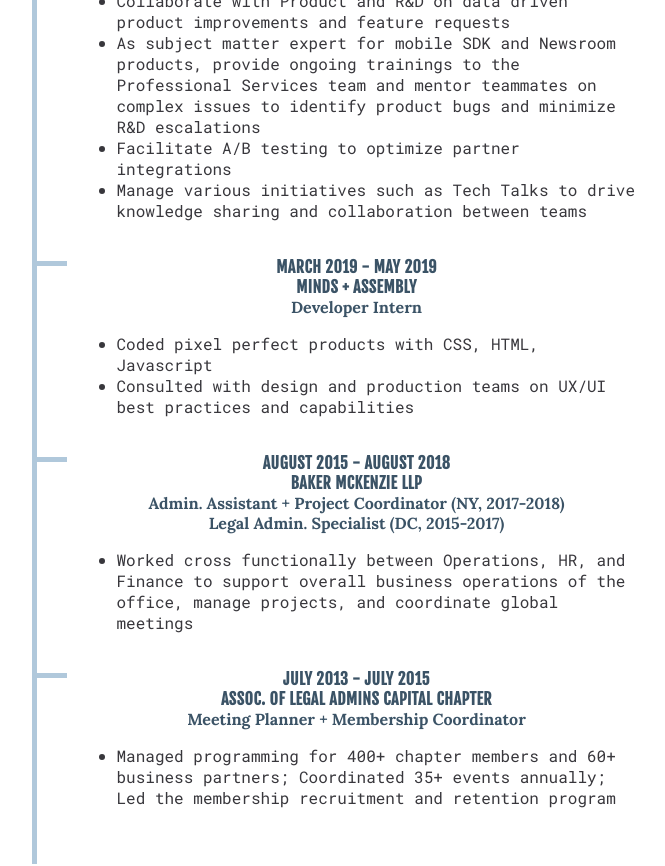
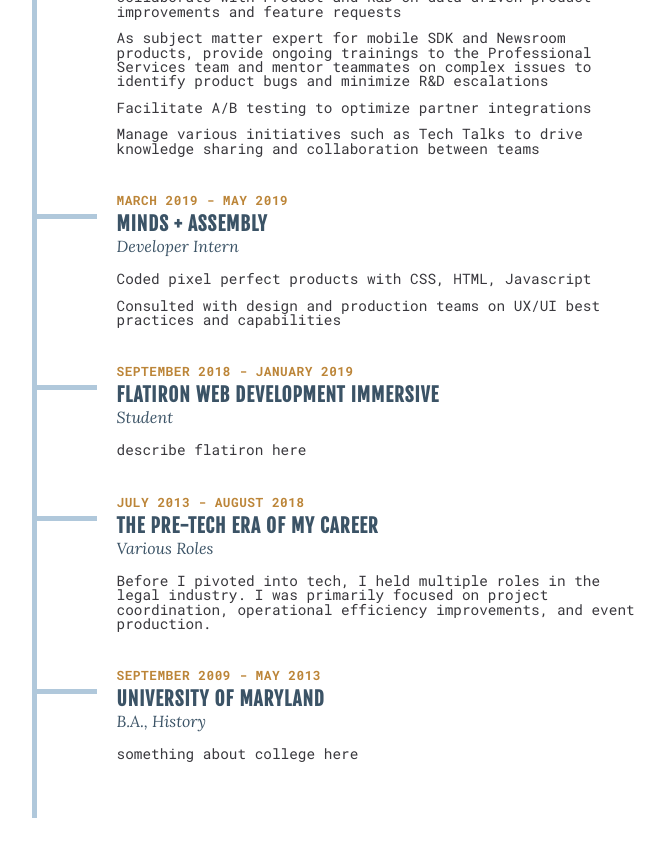
Before and after one commit to scotidodson/2021-portfolio, a React (Create React App) app: page / in a window 1280 px wide. Shown: the part 1860-2726 px from the top of the page, without its empty margins (316-981 px from the left). Built offline with nearby package versions, Linux system fonts and the light colour scheme.

Commit message:
updates to timeline;

```diff
--- a/src/components/Resume.css
+++ b/src/components/Resume.css
@@ -7,11 +7,36 @@
 }
 
 .resume h2,h3,h4 {
-    font-size: 1rem;
-    text-align: center;
-    margin: 0;
-    padding: 0;
+    padding: 0 0 0 40px;
     position: relative;
+}
+
+.resume h2 {
+    letter-spacing: 1px;
+    font-size: 1.2rem;
+}
+
+.resume h3 {
+    font-weight: 200;
+    font-style: italic;
+}
+
+.resume h4 {
+    font-family: 'Roboto Mono';
+    color: #BC8538;
+    font-weight: 600;
+    font-size: .8rem;
+    margin: 0 0 4px 0;
+}
+
+.resume ul {
+    list-style: none;
+}
+
+.resume li {
+    font-size: .9rem;
+    margin: 12px 0;
+    line-height: .9rem;
 }
 
 .resume__segment {
@@ -19,13 +44,13 @@
     padding: 10px 0 10px 40px;
 }
 
-.resume__segment h4:before {
+.resume__segment h2:before {
     content: "";
-    width: 30px;
+    width: 60px;
     height: 5px;
     display: inline-block;
     background: #B0C8DB;
     position: absolute;
-    top: 4px;
+    top: 2px;
     left: -40px;
 }
--- a/src/components/Resume.js
+++ b/src/components/Resume.js
@@ -28,20 +28,27 @@
       </ul>
      </div>
      <div className='resume__segment'>
-      <h4>AUGUST 2015 - AUGUST 2018</h4>
-      <h2>BAKER MCKENZIE LLP</h2>
-      <h3>Admin. Assistant + Project Coordinator (NY, 2017-2018)</h3>
-      <h3>Legal Admin. Specialist (DC, 2015-2017)</h3>
+      <h4>SEPTEMBER 2018 - JANUARY 2019</h4>
+      <h2>FLATIRON WEB DEVELOPMENT IMMERSIVE</h2>
+      <h3>Student</h3>
       <ul>
-        <li>Worked cross functionally between Operations, HR, and Finance to support overall business operations of the office, manage projects, and coordinate global meetings</li>
+        <li>describe flatiron here</li>
       </ul>
      </div>
      <div className='resume__segment'>
-      <h4>JULY 2013 - JULY 2015</h4>
-      <h2>ASSOC. OF LEGAL ADMINS CAPITAL CHAPTER</h2>
-      <h3>Meeting Planner + Membership Coordinator</h3>
+      <h4>JULY 2013 - AUGUST 2018</h4>
+      <h2>THE PRE-TECH ERA OF MY CAREER</h2>
+      <h3>Various Roles</h3>
       <ul>
-        <li>Managed programming for 400+ chapter members and 60+ business partners; Coordinated 35+ events annually; Led the membership recruitment and retention program</li>
+        <li>Before I pivoted into tech, I held multiple roles in the legal industry. I was primarily focused on project coordination, operational efficiency improvements, and event production.</li>
+      </ul>
+     </div>
+     <div className='resume__segment'>
+      <h4>SEPTEMBER 2009 - MAY 2013</h4>
+      <h2>UNIVERSITY OF MARYLAND</h2>
+      <h3>B.A., History</h3>
+      <ul>
+        <li>something about college here</li>
       </ul>
      </div>
 
```
